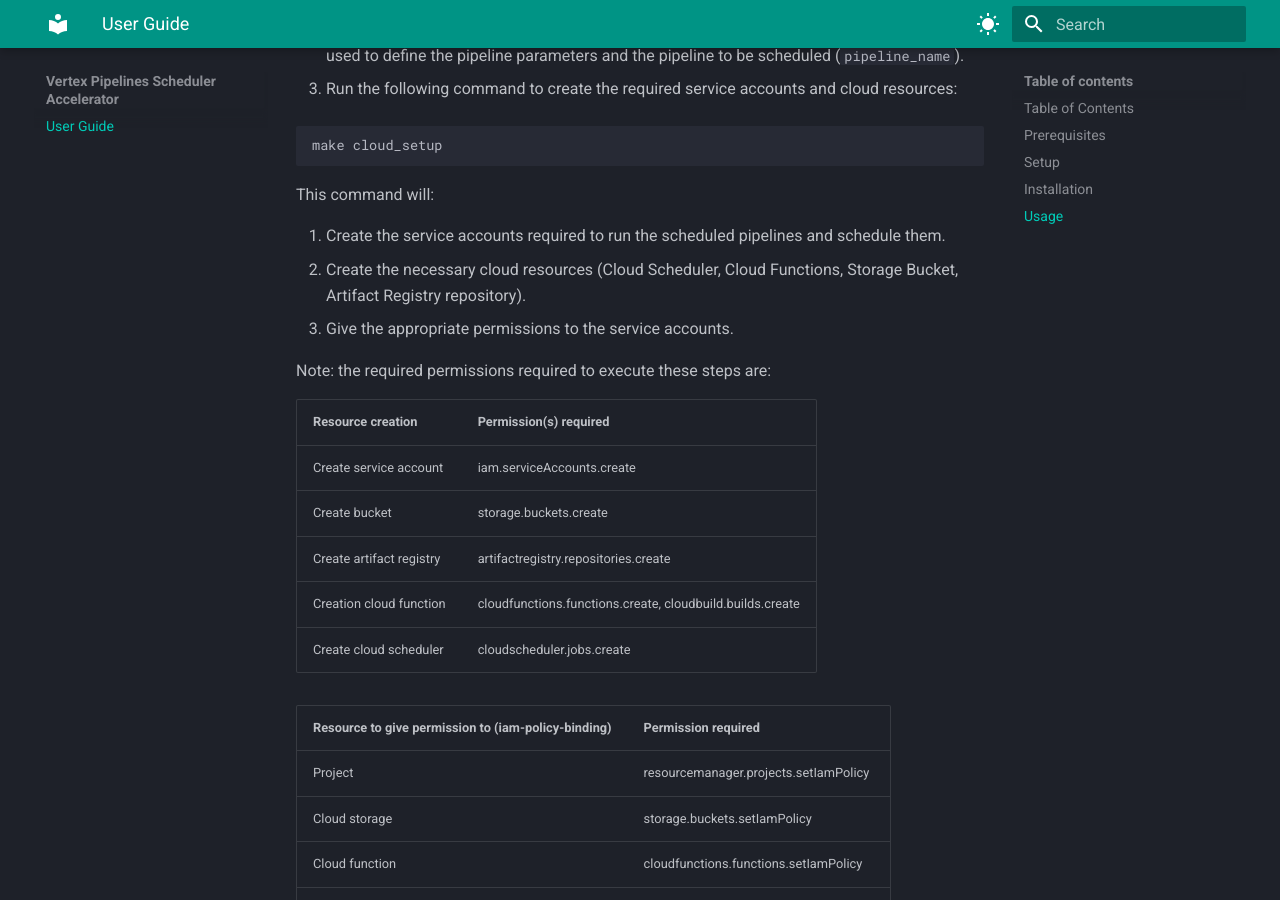
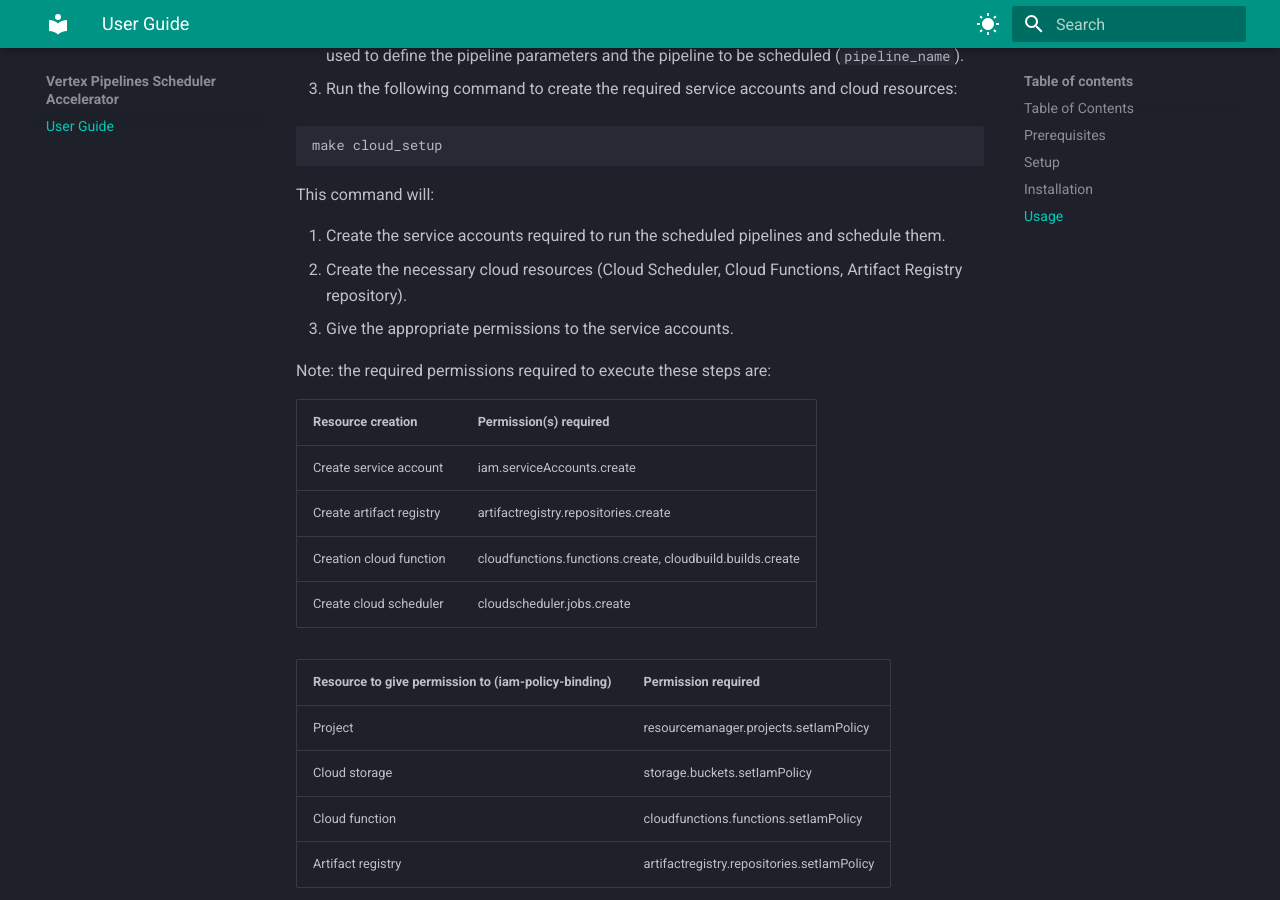
Before and after one commit to artefactory/scheduled-pipelines, an MkDocs documentation site: the page built from docs/README.md, in a window 1280 px wide and 900 px high, scrolled down 1758 px. Built offline with MkDocs 1.6.1 and Material for MkDocs 9.7.7, drawn with Linux system fonts in a browser that asks for light colours.

Commit message:
clean: remove storage bucket in created resources as it is to be already existing

```diff
--- a/docs/README.md
+++ b/docs/README.md
@@ -70,7 +70,7 @@
 This command will:
 
 1. Create the service accounts required to run the scheduled pipelines and schedule them.
-2. Create the necessary cloud resources (Cloud Scheduler, Cloud Functions, Storage Bucket, Artifact Registry repository).
+2. Create the necessary cloud resources (Cloud Scheduler, Cloud Functions, Artifact Registry repository).
 3. Give the appropriate permissions to the service accounts.
 
 Note: the required permissions required to execute these steps are:
@@ -78,7 +78,6 @@
 | Resource creation        | Permission(s) required                                    |
 | ------------------------ | --------------------------------------------------------- |
 | Create service account   | iam.serviceAccounts.create                                |
-| Create bucket            | storage.buckets.create                                    |
 | Create artifact registry | artifactregistry.repositories.create                      |
 | Creation cloud function  | cloudfunctions.functions.create, cloudbuild.builds.create |
 | Create cloud scheduler   | cloudscheduler.jobs.create                                |
```
Also changed, not shown: README.md (+2 -3 lines), 1 other file.
